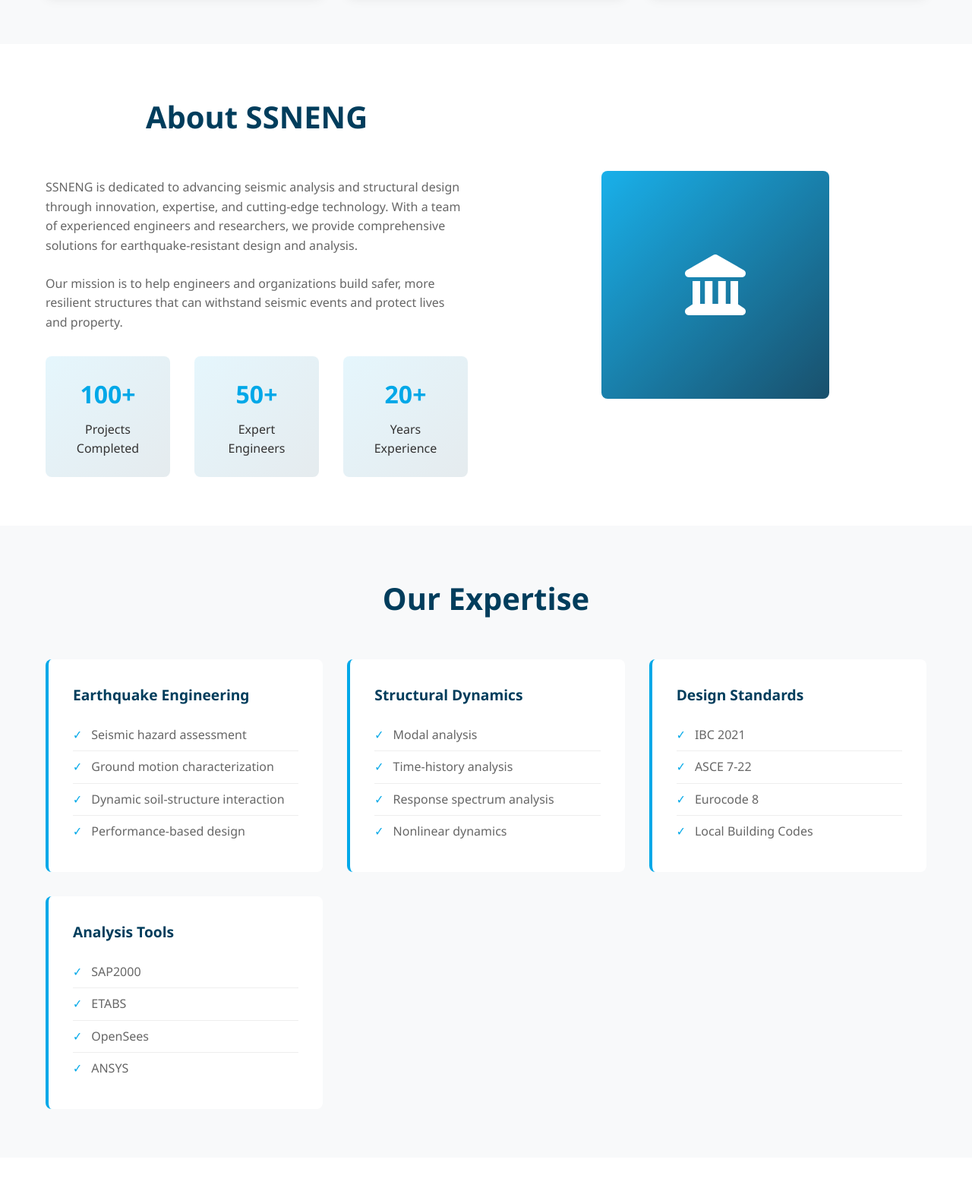
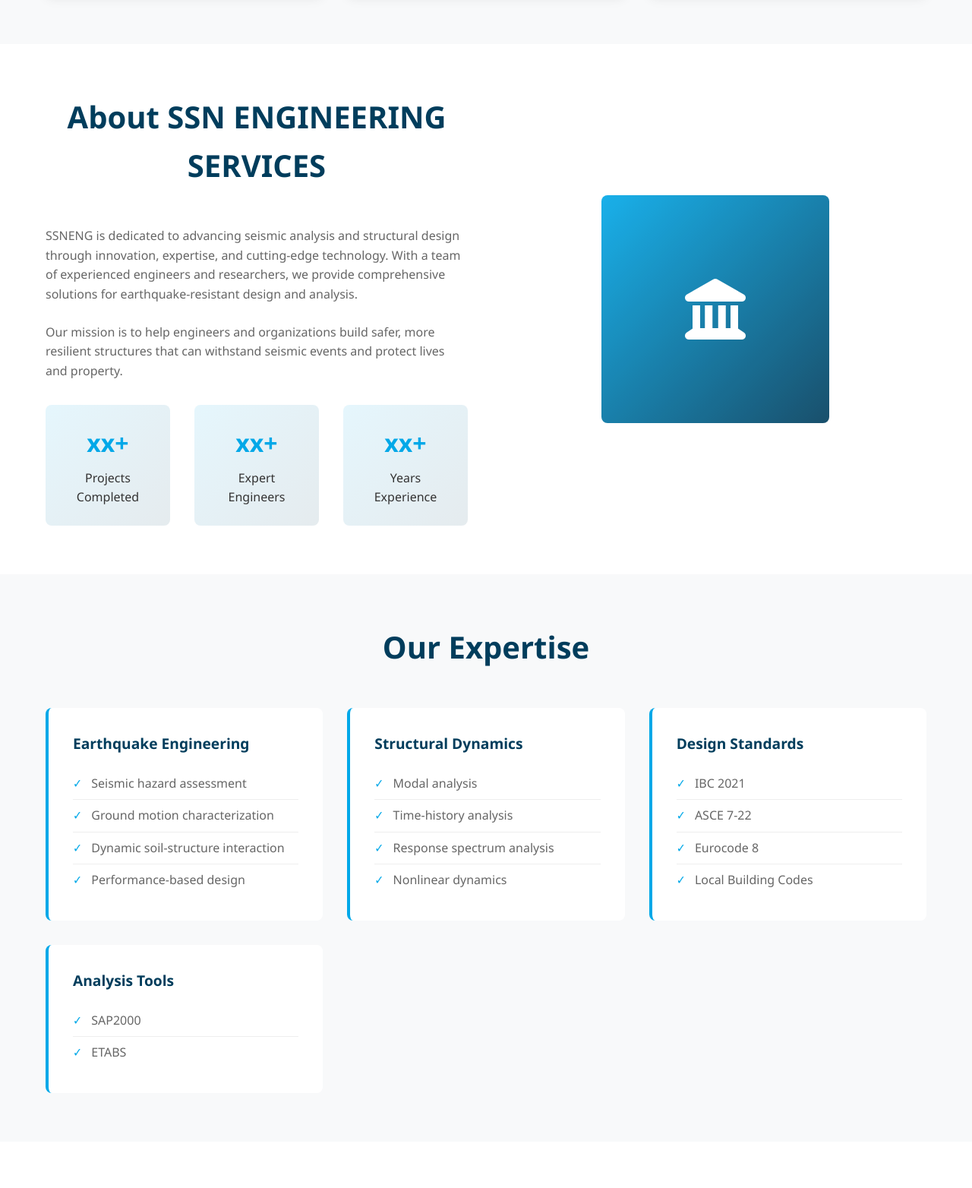
Before and after one commit to smaabusubhani/ssneng.org, a plain HTML site: page index.html in a window 1280 px wide. Shown: the part 1720-3284 px from the top of the page at 76% size. Drawn offline with Linux system fonts and the light colour scheme.

Commit message:
Revise about section and update contact information
Updated the about section and contact details.

```diff
--- a/index.html
+++ b/index.html
@@ -102,20 +102,20 @@
         <div class="container">
             <div class="about-content">
                 <div class="about-text">
-                    <h2 class="section-title">About SSNENG</h2>
+                    <h2 class="section-title">About SSN ENGINEERING SERVICES</h2>
                     <p>SSNENG is dedicated to advancing seismic analysis and structural design through innovation, expertise, and cutting-edge technology. With a team of experienced engineers and researchers, we provide comprehensive solutions for earthquake-resistant design and analysis.</p>
                     <p>Our mission is to help engineers and organizations build safer, more resilient structures that can withstand seismic events and protect lives and property.</p>
                     <div class="about-stats">
                         <div class="stat">
-                            <h4>100+</h4>
+                            <h4>xx+</h4>
                             <p>Projects Completed</p>
                         </div>
                         <div class="stat">
-                            <h4>50+</h4>
+                            <h4>xx+</h4>
                             <p>Expert Engineers</p>
                         </div>
                         <div class="stat">
-                            <h4>20+</h4>
+                            <h4>xx+</h4>
                             <p>Years Experience</p>
                         </div>
                     </div>
@@ -166,9 +166,7 @@
                     <ul>
                         <li>SAP2000</li>
                         <li>ETABS</li>
-                        <li>OpenSees</li>
-                        <li>ANSYS</li>
-                    </ul>
+                        </ul>
                 </div>
             </div>
         </div>
@@ -184,21 +182,21 @@
                         <i class="fas fa-envelope"></i>
                         <div>
                             <h4>Email</h4>
-                            <p><a href="mailto:info@ssneng.org">info@ssneng.org</a></p>
+                            <p><a href="mailto:maabusubhani.shaik@ssneng.org">info@ssneng.org</a></p>
                         </div>
                     </div>
                     <div class="contact-item">
                         <i class="fas fa-phone"></i>
                         <div>
                             <h4>Phone</h4>
-                            <p><a href="tel:+1234567890">+1 (234) 567-890</a></p>
+                            <p><a href="tel:+xxxxxxxx">+1 (234) 567-890</a></p>
                         </div>
                     </div>
                     <div class="contact-item">
                         <i class="fas fa-map-marker-alt"></i>
                         <div>
                             <h4>Location</h4>
-                            <p>Engineering Hub, Tech City, USA</p>
+                            <p>AVAILABLE SOON, Tech City, SOON</p>
                         </div>
                     </div>
                 </div>
```
